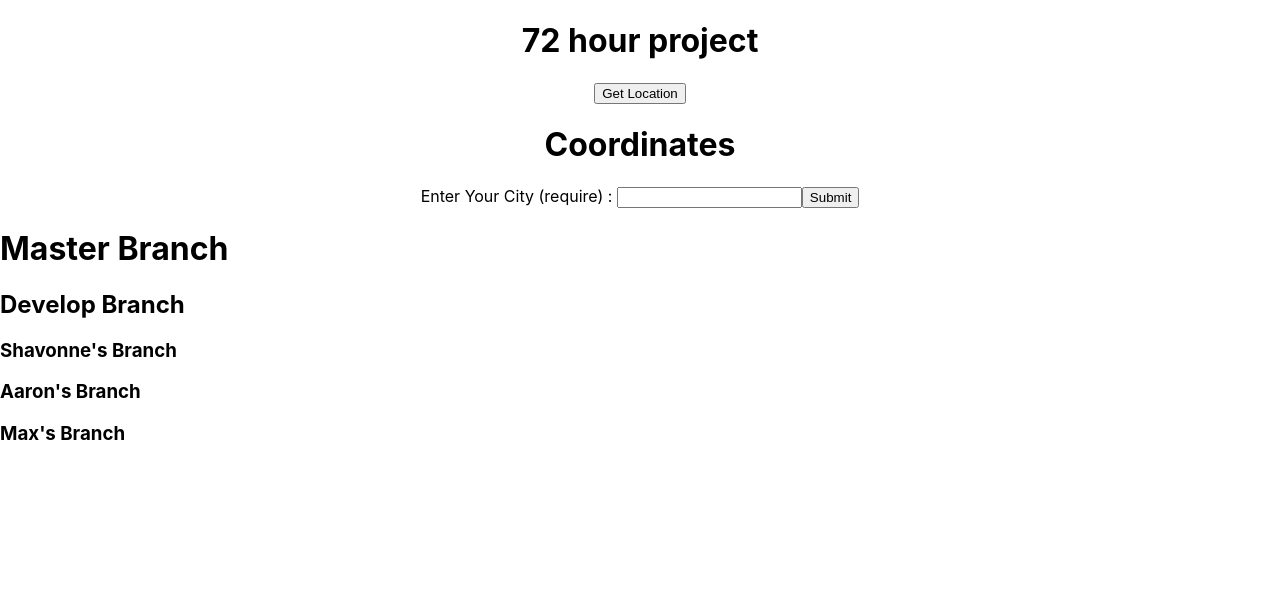
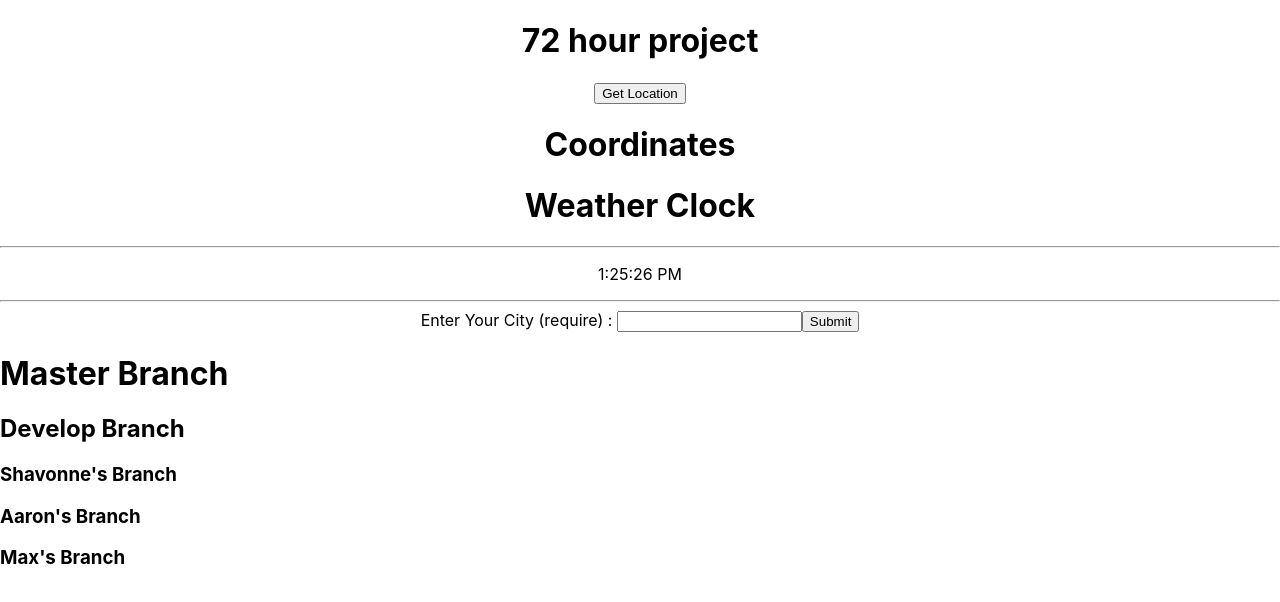
Before and after one commit to AMJ-Codes/teamGit, a React (Create React App) app in the folder blue-react/: page / in a window 1280 px wide. Shown: the top 602 px of the page. Built offline with nearby package versions, Linux system fonts and the light colour scheme.

Commit message:
added Clock component to OpenWeather App

```diff
--- a/blue-react/src/components/apps/ow-api-app/OpenWeather.js
+++ b/blue-react/src/components/apps/ow-api-app/OpenWeather.js
@@ -1,5 +1,6 @@
 import React, {useState} from 'react';
 import OwResults from './OwResults';
+import OwClock from './OwClock';
 
 const baseURL = 'https://api.openweathermap.org/data/2.5/weather';
 const key = '3af00e64fa574fb90f8896a9c6b5f1ba'
@@ -26,6 +27,8 @@ const OwApp = () => {
     return(
         <div className="main>">
             <div className="mainDiv">
+                <OwClock />
+                <hr />
                 <form onSubmit={(e) => handleSubmit(e)}>
                     <span>Enter Your City (require) : </span>
                     <input type="text" name="city" onChange={(e) => setCity(e.target.value)} required />
--- /dev/null
+++ b/blue-react/src/components/apps/ow-api-app/OwClock.js
@@ -0,0 +1,29 @@
+import React, { useState, useEffect } from 'react';
+
+const getTimeString = () => {
+    const date = new Date(Date.now()).toLocaleTimeString();
+    return date;
+}
+
+const OwClock = () => {
+    const [time, setTime] = useState(getTimeString());
+
+    useEffect(() => {
+        const interval = setInterval(() => {
+            let date = getTimeString();
+            setTime(date);
+        }, 1000)
+
+    return () => clearInterval(interval);
+}, [])
+
+    return (
+        <div>
+            <h1 className="section-title">Weather Clock</h1>
+            <hr className="explanation" />
+            <p>{time}</p>
+        </div>
+    );
+};
+
+export default OwClock;
--- a/blue-react/src/components/apps/ow-api-app/OwResults.js
+++ b/blue-react/src/components/apps/ow-api-app/OwResults.js
@@ -3,9 +3,19 @@ import React from 'react';
 const OwResults = (props) => {
     return (
         <div>
-
+            {props.results.map(result => {
+                return (
+                    <div key={result.id}>
+                        <h2>{result.name}</h2>
+                        <h3>{result.main.temp}</h3>
+                        <h3>{result.weather[1]}</h3>
+                        <h3>{result.sys.sunrise}</h3>
+                        <h3>{result.sys.sunset}</h3>
+                    </div>
+                )}
+            )}
         </div>
-    );
+    )
 };
 
 export default OwResults;
```
